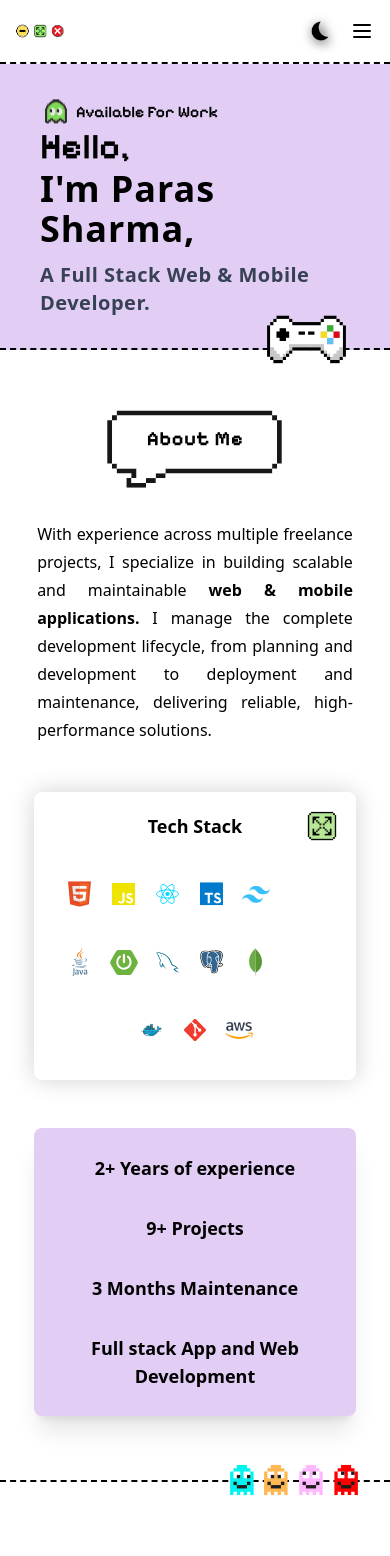
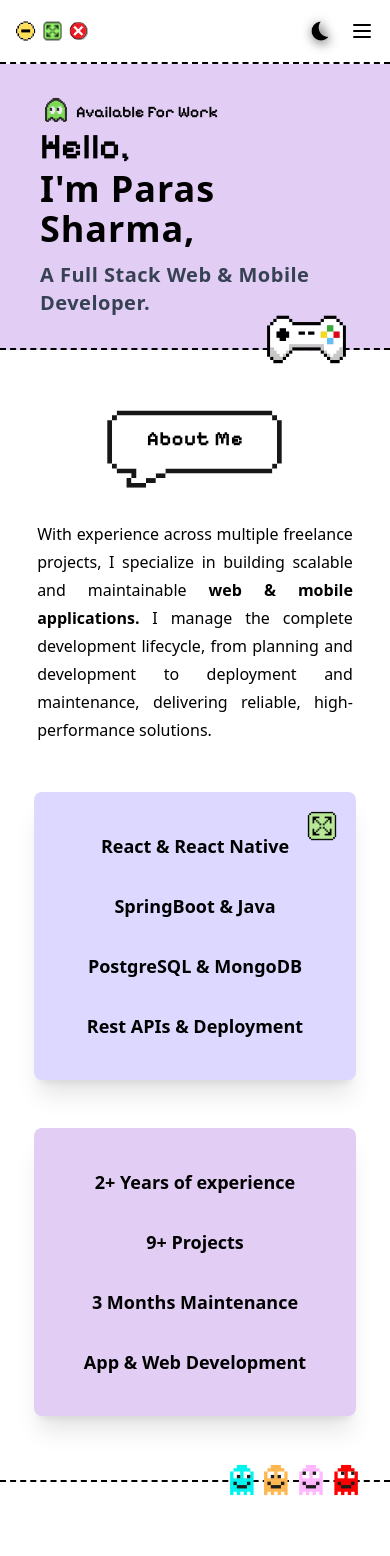
Before and after one commit to CaptainUnderpants14/portfolio, a React (Vite) app: page / in a window 390 px wide. Shown: the top 1556 px of the page. Built offline with nearby package versions, Linux system fonts and the light colour scheme.

Commit message:
Responsive

```diff
--- a/src/AboutMe.jsx
+++ b/src/AboutMe.jsx
@@ -63,16 +63,16 @@ function AboutMe() {
                     </div>
 
                     <ul
-                        className="flex flex-col relative
+                        className="flex flex-col relative items-center justify-center
                         text-lg md:text-[24px] lg:text-[18px]
                         text-black font-semibold
-                        border-2 border-none bg-white
-                        rounded-lg text-left shadow-[0_0_25px_rgba(0,0,0,0.18)]
-                        mx-auto w-[90%]
+                        border-2 border-none
+                        rounded-lg text-left shadow-xl
+                        mx-auto w-[90%] bg-[#DDD8FF]
 
                         h-[18rem] md:h-[24rem] lg:h-[22rem]
-                        py-5 px-8 lg:mb-4
-                        gap-10
+                        py-8 lg:mb-4
+                        space-y-8 lg:space-y-8
 
                         md:max-w-[28rem]
                         lg:max-w-[28rem]
@@ -88,7 +88,13 @@ function AboutMe() {
                             dark:hover:[filter:brightness(1.10)_drop-shadow(0_0_6px_rgba(255,255,255,0.8))]"
                             onClick={() => {setOpen(true); playClickSound()}}
                         />
-                        <li>
+                        <li>React & React Native</li>
+                        <li>SpringBoot & Java</li>
+                        <li>PostgreSQL & MongoDB</li>
+                        <li>Rest APIs & Deployment</li>
+
+
+                        {/* <li>
                             <span className="flex items-center gap-3 justify-center">
                             Tech Stack
                             </span>
@@ -113,7 +119,7 @@ function AboutMe() {
                             <img src="DockerLogo.svg" alt="React" className="w-7 h-7 object-contain" />
                             <img src="gitLogo.svg" alt="React" className="w-7 h-7 object-contain" />
                             <img src="Amazon_Web_Services_Logo.png" alt="React" className="w-7 h-7 object-contain" />
-                        </li>
+                        </li> */}
                     </ul>
 
                     {open && (
@@ -129,7 +135,7 @@ function AboutMe() {
                                 bg-white
                                 dark:bg-zinc-900
 
-                                border-2 border-dashed
+                                border-2 border-dashed dark:border-none
                                 rounded-2xl
 
                                 p-6 md:p-10
@@ -172,7 +178,7 @@ function AboutMe() {
                         <li>2+ Years of experience</li>
                         <li>9+ Projects</li>
                         <li>3 Months Maintenance</li>
-                        <li>Full stack App and Web Development</li>
+                        <li>App & Web Development</li>
                     </ul>
 
 
--- a/src/Contact.jsx
+++ b/src/Contact.jsx
@@ -80,7 +80,7 @@ function Contact() {
 
                 {/* Heading */}
                 <div className="w-full pb-4 text-center text-4xl md:text-6xl font-pixelb dark:[filter:drop-shadow(0_0_12px_rgba(255,255,255,0.6))]">
-                    Let's Talk!
+                    Let's Build!
                 </div>
 
                 {/* Subtitle */}
@@ -119,7 +119,7 @@ function Contact() {
                                     required
                                     className="border-2 border-black rounded-lg p-2.5 bg-white text-black
                                     focus:outline-none focus:ring-2 focus:ring-black
-                                    dark:bg-zinc-300
+                                    dark:bg-zinc-100
                                     dark:[filter:brightness(1)_drop-shadow(0_0_8px_rgba(255,255,255,0.6))]
                                     dark:hover:[filter:drop-shadow(0_0_12px_rgba(255,255,255,0.8))]"
                                 />
@@ -137,7 +137,7 @@ function Contact() {
                                     required
                                     className="border-2 border-black rounded-lg p-2.5 bg-white text-black
                                     focus:outline-none focus:ring-2 focus:ring-black
-                                    dark:bg-zinc-300
+                                    dark:bg-zinc-100
                                     dark:[filter:brightness(1)_drop-shadow(0_0_8px_rgba(255,255,255,0.6))]
                                     dark:hover:[filter:drop-shadow(0_0_12px_rgba(255,255,255,0.8))]"
                                 />
@@ -155,7 +155,7 @@ function Contact() {
                                     required
                                     className="border-2 resize-none h-32 border-black rounded-lg p-2.5
                                     bg-white text-black focus:outline-none focus:ring-2 focus:ring-black
-                                    dark:bg-zinc-300
+                                    dark:bg-zinc-100
                                     dark:[filter:brightness(1)_drop-shadow(0_0_8px_rgba(255,255,255,0.6))]
                                     dark:hover:[filter:drop-shadow(0_0_12px_rgba(255,255,255,0.8))]"
                                 ></textarea>
--- a/src/NavBar.jsx
+++ b/src/NavBar.jsx
@@ -121,7 +121,7 @@ const NavBar = ({ theme, cycleTheme }) => {
                         <img
                             src="/navButtons2.svg"
                             alt="Logo"
-                            className="w-12 md:w-14 lg:w-20 h-auto hover:cursor-pointer transition-transform duration-200
+                            className="w-18 md:w-20 lg:w-20 h-auto hover:cursor-pointer transition-transform duration-200
                             md:dark:[filter:brightness(1)_drop-shadow(0_0_8px_rgba(255,255,255,0.6))]
                             md:dark:hover:[filter:brightness(1.05)_drop-shadow(0_0_8px_rgba(255,255,255,0.8))]"
                             onClick={() => {
--- a/src/Projects.jsx
+++ b/src/Projects.jsx
@@ -4,8 +4,8 @@ import { MdArrowOutward } from "react-icons/md";
 
 function Projects() {
     return(
-        <div className="h-[68%] border-b-2 border-dashed w-full flex items-center justify-center">
-            <div className="w-[100%] md:w-[78%] lg:w-[60vw] py-14">
+        <div className="h-[68%] border-b-2 border-dashed w-full flex items-center justify-center dark:bg-gradient-to-b dark:from-zinc-600 dark:via-black dark:to-zinc-700 dark:text-gray-200">
+            <div className="w-[84%] md:w-[78%] lg:w-[60vw] py-14">
                 <div className="relative flex items-center justify-center">
                     <img
                         src="/aboutme.svg"
@@ -15,7 +15,7 @@ function Projects() {
                         dark:[filter:brightness(0.94)_drop-shadow(0_0_16px_rgba(255,255,255,0.8))]"
                     />
 
-                    <p className="absolute  font-pixel inset-0 flex items-center justify-center text-[30px] font-bold z-10">
+                    <p className="absolute  font-pixel inset-0 flex items-center justify-center text-[30px] font-bold z-10 dark:text-black">
                         Projects
                     </p>
                 </div>
```
